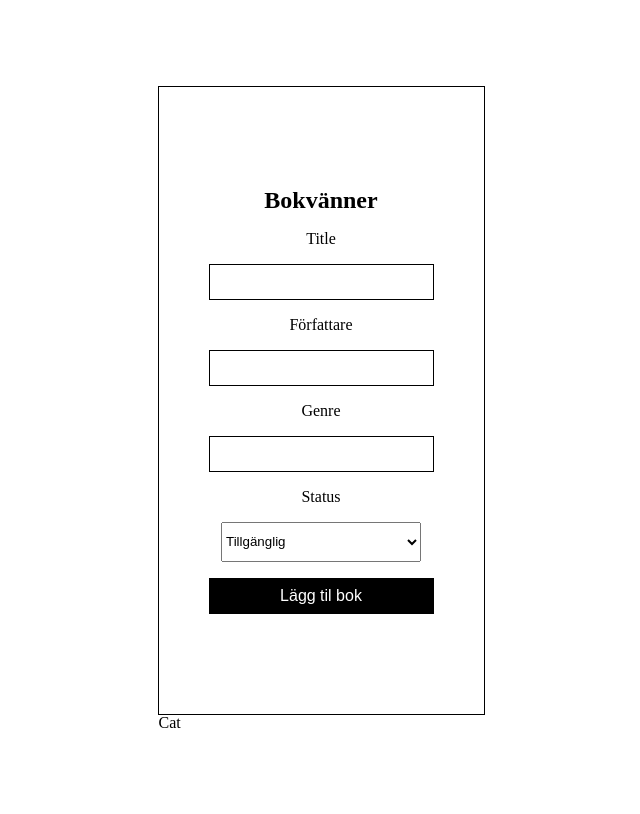
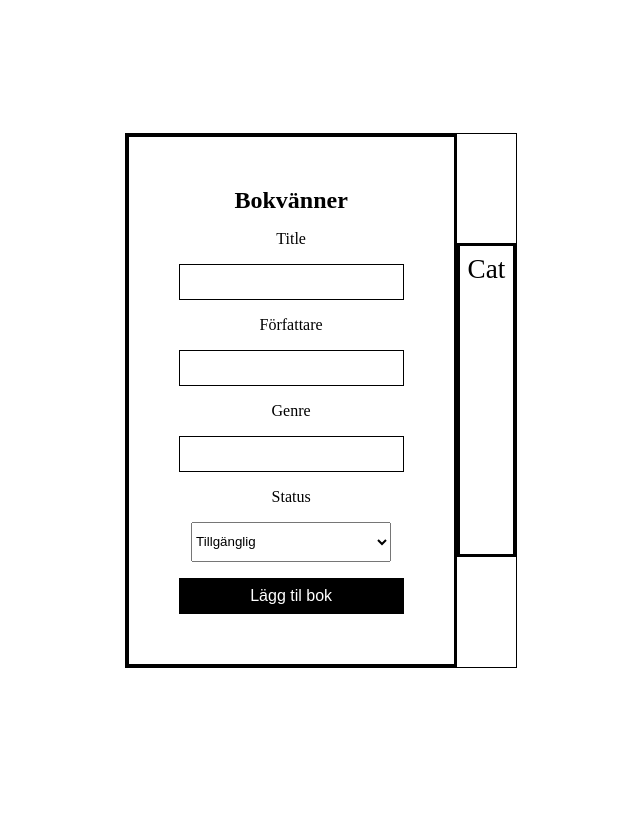
Before and after one commit to ErikTP/book-list-app, a plain HTML site: page index.html in a window 1280 px wide. Shown: the whole page, without its empty margins (319-959 px from the left). Drawn offline with Linux system fonts and the light colour scheme.

Commit message:
CSS commit

```diff
--- a/index.html
+++ b/index.html
@@ -25,7 +25,7 @@
         </select>
         <button type="submit">Lägg til bok</button>
       </form>
-      <div>
+      <div class="list-border">
       <ul>
         <li>Cat</li>
       </ul>
--- a/styles.css
+++ b/styles.css
@@ -21,6 +21,7 @@ form {
     height: 100%;
     gap: 1rem;
     padding: 50px;
+    border: 3px solid;
 }
 
 input {
@@ -45,12 +46,32 @@ button {
     cursor: pointer;
 }
 
-ul {
-    width: 100px;
-    height: 100px;
-    list-style: none;
+.list-border{
+    border: 3px solid ;
 }
 
+ul {
+        background-color: white;
+        width: 100%;
+        min-height: 300px;
+        list-style-type: none;
+        border-radius: 0.5rem;
+        text-align: center;
+        margin: auto;
+    }
+
 section {
+    display: flex;
+    align-items: center;
+    justify-content: space-between;
     border: 1px solid #000;
 }
+
+li {
+    display: flex;
+    justify-content: space-between;
+    align-items: center;
+    font-size: 1.7rem;
+    margin: 0.5rem;
+    padding: var(--space-1x);
+}
```
